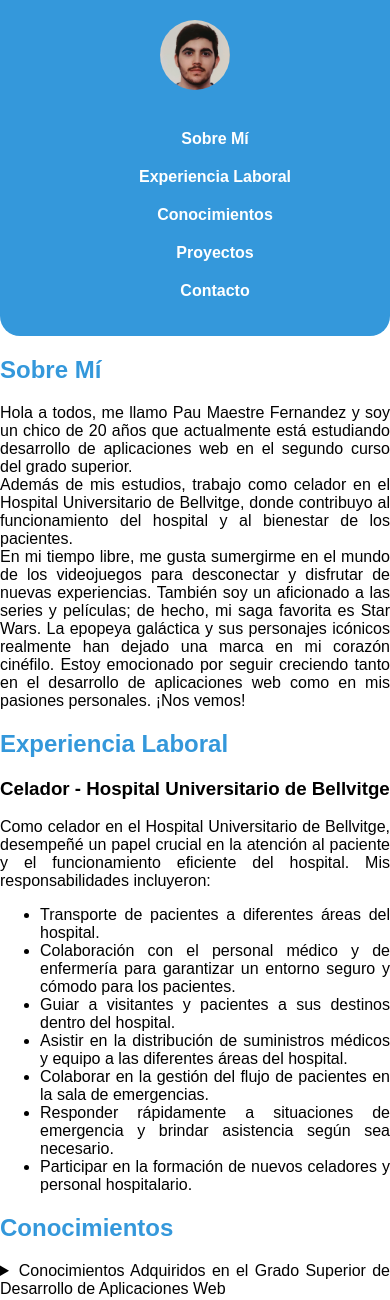
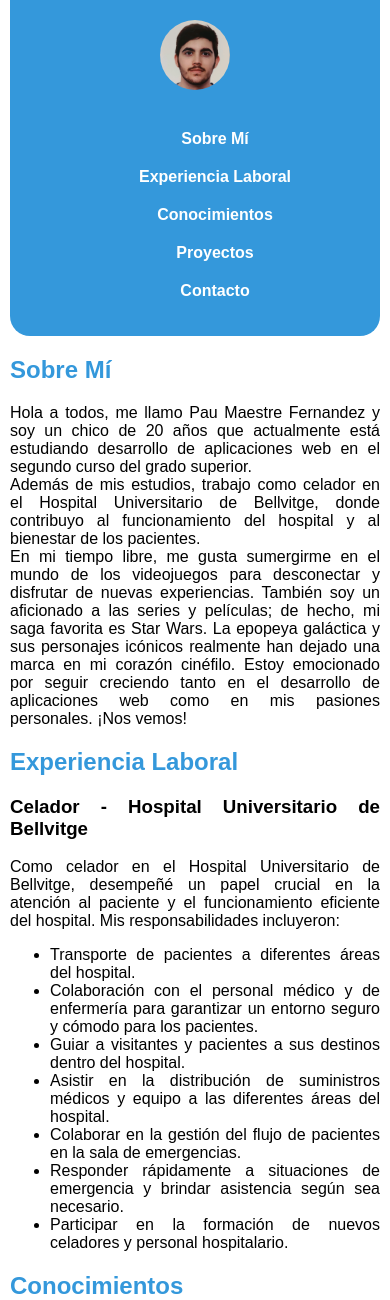
Before and after one commit to pmaestre03/mi_portfolio, a PHP site: page / in a window 390 px wide. Shown: the top 1300 px of the page. Run offline with PHP 8.4, Linux system fonts and the light colour scheme.

Commit message:
Update styles.css

```diff
--- a/styles.css
+++ b/styles.css
@@ -94,6 +94,15 @@ body a:hover {
 }
 
 @media screen and (max-width: 768px) {
+
+    body {
+        padding: 0 10px;
+    }
+
+    .container {
+        padding: 0;
+    }
+
     header {
         flex-direction: column;
         align-items: center;
```
